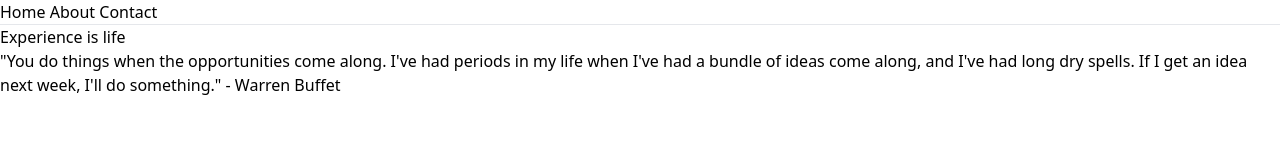
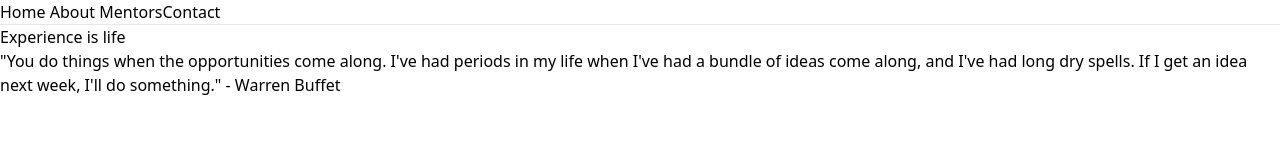
Before and after one commit to juanramirezwebdev/Portfolio-Website, a React (Vite) app: page / in a window 1280 px wide. Shown: the top 160 px of the page. Built offline with nearby package versions, Linux system fonts and the light colour scheme.

Commit message:
mentors section addition

```diff
--- a/index.html
+++ b/index.html
@@ -4,7 +4,7 @@
     <meta charset="UTF-8" />
     <link rel="icon" type="image/svg+xml" href="https://www.veryicon.com/download/png/object/material-design-icons-1/alpha-2?s=256" />
     <meta name="viewport" content="width=device-width, initial-scale=1.0" />
-    <title>Juan Luis Ramirez </title>
+    <title>Juan Luis Ramirez Web Developer </title>
   </head>
   <body>
     <div id="app"></div>
--- /dev/null
+++ b/src/data/mentors.ts
@@ -0,0 +1,51 @@
+const people = [
+    {
+      name: 'Justin Waller',
+      linkYt: 'https://www.youtube.com/@JWALLER',
+      role: 'Business / Personal Development',
+      imageUrl:
+        'https://yt3.googleusercontent.com/Ch3LdR4aV6uiEiwudOgQuwu1S1LblyEMBYZ8yRDViPkqRHvwKGL7DJ0ZyfudxtNKCB6_1QJNpA=s176-c-k-c0x00ffffff-no-rj',
+
+    },
+    {
+      name: 'Graham Stephan',
+      linkYt: 'https://www.youtube.com/@GrahamStephan',
+      role: 'Business / Finances',
+      imageUrl:
+        'https://yt3.googleusercontent.com/ytc/AIf8zZT9feBqh2MOFIKF8WmhCekO3iEZ-vmxW57Zsi5fWQ=s176-c-k-c0x00ffffff-no-rj',
+
+    },
+    {
+      name: 'The dairy of a CEO',
+      linkYt: 'https://www.youtube.com/@TheDiaryOfACEO',
+      role: 'General knowledge',
+      imageUrl:
+        'https://yt3.googleusercontent.com/xSwK9eN4KTkDzIA0Qfv6ng_QQ1JrI_GxGFRp_97TWPaO5euI6Z1gxjNUksfktPka6b26l_zx=s176-c-k-c0x00ffffff-no-rj',
+
+    },
+    {
+      name: 'Alex Hormozi',
+      linkYt: 'https://www.youtube.com/@AlexHormozi',
+      role: 'Business / Personal Development',
+      imageUrl:
+        'https://yt3.googleusercontent.com/p0015Y5AbiwROJtOZPeXkhadnjOXOlygUzlyiv0zsAPJkh6Ur1Vr01qWJ8bvo5QdDLw_4Z724oY=s176-c-k-c0x00ffffff-no-rj',
+
+    },
+    {
+      name: 'Iman Ghadzi',
+      linkYt: 'https://www.youtube.com/@ImanGadzhi',
+      role: 'Business / Personal Development',
+      imageUrl:
+        'https://yt3.googleusercontent.com/XDA6ig1JeTk6W84g4ipe4LhkWsghnDjq1Zuod27XxRrLkthoLBC3gj_zxQcop1kSBzw3BKIj=s176-c-k-c0x00ffffff-no-rj',
+
+    },
+    {
+      name: 'FirstThingsThrst',
+      linkYt: 'https://www.youtube.com/@FirstThingsThrst',
+      role: 'Self-improvement / Wisdom',
+      imageUrl:
+        'https://yt3.googleusercontent.com/rH4vIikGLQj9R9kp701Gc2sJ6-Mt4TkXxK--oYVafHnRvPKEOHr45kYKQsYVlkgxAEaCPbiZ=s176-c-k-c0x00ffffff-no-rj',
+
+    },
+  ]
+  export default people;
--- a/src/main.tsx
+++ b/src/main.tsx
@@ -1,4 +1,3 @@
-
 import ReactDOM from 'react-dom/client'
 import { RouterProvider, Router } from '@tanstack/react-router'
 import { routeTree } from './routeTree.gen'
--- a/src/routeTree.gen.ts
+++ b/src/routeTree.gen.ts
@@ -1,11 +1,10 @@
-// This file is auto-generated by TanStack Router
-
 // Import Routes
 
 import { Route as rootRoute } from './routes/__root'
 import { Route as AboutImport } from './routes/about'
 import { Route as IndexImport } from './routes/index'
 import { Route as ContactImport } from './routes/contact'
+import { Route as PdImport } from './routes/mentors'
 
 // Create/Update Routes
 
@@ -19,7 +18,12 @@ const IndexRoute = IndexImport.update({
   getParentRoute: () => rootRoute,
 } as any)
 
-const ContactRoute = ContactImport.update({
+const PdRoute = PdImport.update({
+    path: '/mentors',
+    getParentRoute: () => rootRoute,
+  } as any)
+
+  const ContactRoute = ContactImport.update({
     path: '/contact',
     getParentRoute: () => rootRoute,
   } as any)
@@ -35,6 +39,10 @@ declare module '@tanstack/react-router' {
       preLoaderRoute: typeof AboutImport
       parentRoute: typeof rootRoute
     }
+    '/mentors': {
+      preLoaderRoute: typeof PdImport
+      parentRoute: typeof rootRoute
+    }
     '/contact': {
         preLoaderRoute: typeof ContactImport
         parentRoute: typeof rootRoute
@@ -44,4 +52,4 @@ declare module '@tanstack/react-router' {
 
 // Create and export the route tree
 
-export const routeTree = rootRoute.addChildren([IndexRoute, AboutRoute, ContactRoute])
+export const routeTree = rootRoute.addChildren([IndexRoute, AboutRoute, ContactRoute, PdRoute])
--- a/src/routes/__root.tsx
+++ b/src/routes/__root.tsx
@@ -28,6 +28,14 @@ function RootComponent() {
           About
         </Link>{' '}
         <Link
+          to={'/mentors'}
+          activeProps={{
+            className: 'font-bold',
+          }}
+        >
+          Mentors
+        </Link>
+        <Link
           to={'/contact'}
           activeProps={{
             className: 'font-bold',
--- a/src/routes/contact.tsx
+++ b/src/routes/contact.tsx
@@ -9,10 +9,15 @@ function ContactComponent() {
   return (
     <div className="bg-white py-24 sm:py-32">
       <div className="mx-auto max-w-7xl px-6 lg:px-8">
-        <div className="mx-auto max-w-2xl lg:mx-0">
-          <p className="mt-2 text-lg leading-8 text-gray-600">
-            Find me on here !
+      <div className="mx-auto max-w-2xl lg:text-center">
+          <p className="mt-2 text-3xl font-bold tracking-tight text-gray-900 sm:text-4xl">
+            Find me on Here !
           </p>
+          <img
+            src="https://media1.giphy.com/media/dtCvzTzslugsTWw3eW/giphy.gif"  // Replace with the actual path to your GIF
+            alt="Animated GIF"
+            className="mt-4 w-full h-50 max-w-full"
+          />
         </div>
         <div className="mx-auto mt-10 grid max-w-2xl grid-cols-1 gap-x-8 gap-y-16 border-t border-gray-200 pt-10 sm:mt-16 sm:pt-16 lg:mx-0 lg:max-w-none lg:grid-cols-3">
           {contactLinks.map((contact) => (
--- /dev/null
+++ b/src/routes/mentors.tsx
@@ -0,0 +1,26 @@
+import { FileRoute } from '@tanstack/react-router';
+import people from '../data/mentors'
+export const Route = new FileRoute('/mentors').createRoute({
+  component: PdComponent,
+})
+
+function PdComponent() {
+  return (
+    <ul role="list" className="divide-y divide-gray-100">
+      {people.map((person) => (
+        <li key={person.linkYt} className="flex justify-between gap-x-6 py-5">
+          <div className="flex min-w-0 gap-x-4">
+            <img className="h-12 w-12 flex-none rounded-full bg-gray-50" src={person.imageUrl} alt="" />
+            <div className="min-w-0 flex-auto">
+              <p className="text-sm font-semibold leading-6 text-gray-900">{person.name}</p>
+              <p className="mt-1 truncate text-xs leading-5 text-gray-500"><a href={person.linkYt}>{person.linkYt}</a></p>
+            </div>
+          </div>
+          <div className="hidden shrink-0 sm:flex sm:flex-col sm:items-end">
+            <p className="text-sm leading-6 text-gray-900">{person.role}</p>
+
+          </div>
+        </li>
+      ))}
+    </ul>
+  )}
```
